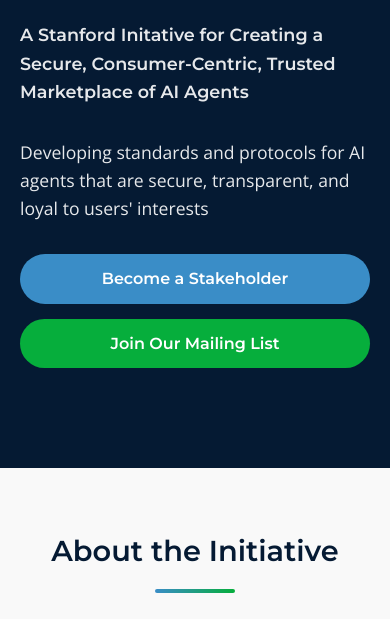
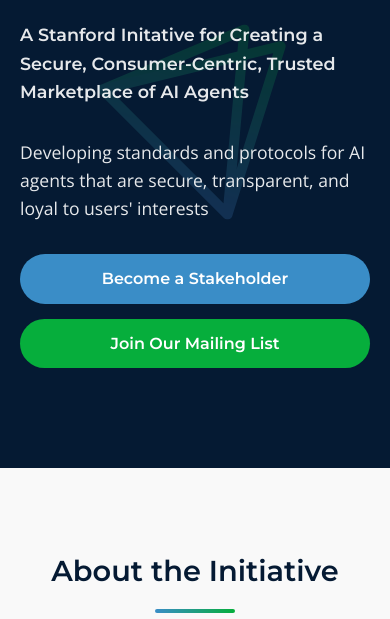
Before and after one commit to tobinsouth/loyalagents-website, a plain HTML site: page index.htm in a window 390 px wide. Shown: the part 225-844 px from the top of the page. Drawn offline with nearby package versions, Linux system fonts and the light colour scheme.

Commit message:
Much better triangle (human intervention)

```diff
--- a/index.htm
+++ b/index.htm
@@ -141,27 +141,24 @@
             color: white;
         }
 
-        /* Hero Section */
+        /* Hero Section (Updated Layout) */
         .hero {
             position: relative;
             min-height: 80vh;
-            display: flex;
-            align-items: center;
             overflow: hidden;
             padding: 0;
         }
 
-        .hero-background {
-            position: absolute;
-            top: 0;
-            left: 0;
-            width: 100%;
-            height: 100%;
-            background-color: #051A33;
-            z-index: -1;
+        .hero-wrapper {
+            display: flex;
+            flex-direction: row;
+            justify-content: space-between;
+            align-items: center;
+            min-height: 80vh;
         }
 
-        .hero-content {
+        .hero-content-container {
+            flex: 1;
             position: relative;
             z-index: 2;
             padding: 80px 0;
@@ -202,21 +199,19 @@
         }
 
         /* Triangle animation container */
-        #triangleContainer {
-            position: absolute;
-            right: 0;
-            top: 0;
-            width: 60%;
+        .hero-triangle-container {
+            flex: 1;
+            position: relative;
             height: 100%;
+            min-height: 80vh;
             z-index: 1;
+            display: flex;
+            align-items: center;
+            justify-content: center;
         }
 
         canvas {
             position: absolute;
-            right: 0;
-            top: 0;
-            width: 100%;
-            height: 100%;
             z-index: 1;
         }
 
@@ -377,16 +372,26 @@
 
         /* Mobile styles */
         @media (max-width: 991px) {
-            section {
-                padding: 60px 0;
+            .hero-wrapper {
+                flex-direction: column;
+            }
+
+            .hero-content-container {
+                max-width: 100%;
+                padding: 60px 0 40px;
+            }
+
+            .hero-triangle-container {
+                clear:both;
+                position: absolute;
+                top: 0;
+                left: 0;
+                width: 100%;
+                opacity: 0.4;
             }
 
             .hero-title {
                 font-size: 2.5rem;
-            }
-
-            .section-title {
-                font-size: 2rem;
             }
 
             canvas {
@@ -406,7 +411,7 @@
                 max-height: 30px;
             }
 
-            .hero-content {
+            .hero-content-container {
                 padding: 60px 0 100px;
             }
 
@@ -459,8 +464,10 @@
             }
 
             canvas {
-                right: -200px;
+                right: 0;
+                left: 0;
                 transform: scale(0.5);
+                transform-origin: center;
             }
 
             .section-title {
@@ -471,11 +478,9 @@
 </head>
 <body>
     <!-- Hero Section with Dynamic Triangles -->
-    <section class="hero">
-        <div class="hero-background"></div>
-        <div id="triangleContainer"></div>
-        <div class="container">
-            <div class="hero-content">
+    <section class="hero bg-dark">
+        <div class="container hero-wrapper">
+            <div class="hero-content-container">
                 <div class="logo-container">
                     <img src="./images/del_logo.svg" alt="Digital Economy Lab Logo" class="partner-logo">
                     <img src="./images/cr_logo.svg" alt="Consumer Reports Logo" class="partner-logo">
@@ -487,6 +492,9 @@
                     <a href="#stakeholder" class="btn btn-primary">Become a Stakeholder</a>
                     <a href="#mailing-list" class="btn btn-secondary">Join Our Mailing List</a>
                 </div>
+            </div>
+            <div class="hero-triangle-container" id="triangleContainer">
+                <!-- Triangle animation will go here -->
             </div>
         </div>
     </section>
@@ -662,13 +670,16 @@
         // Get device pixel ratio for high DPI displays
         const dpr = window.devicePixelRatio || 1;
 
-        // Set display size (css pixels)
-        canvas.style.width = `${containerRect.width}px`;
-        canvas.style.height = `${containerRect.height}px`;
+        // Calculate square size - take the minimum dimension
+        const squareSize = Math.min(containerRect.width, containerRect.height);
+
+        // Set display size (css pixels) - now square!
+        canvas.style.width = `${squareSize}px`;
+        canvas.style.height = `${squareSize}px`;
 
         // Set actual size in memory (scaled for DPI)
-        canvas.width = containerRect.width * dpr;
-        canvas.height = containerRect.height * dpr;
+        canvas.width = squareSize * dpr;
+        canvas.height = squareSize * dpr;
 
         // Get context and scale all drawing operations
         const ctx = canvas.getContext('2d');
@@ -676,8 +687,8 @@
 
         return {
             ctx,
-            width: containerRect.width,
-            height: containerRect.height
+            width: squareSize,
+            height: squareSize
         };
     }
 
@@ -688,41 +699,43 @@
     let { ctx, width, height } = setupCanvas();
 
     // Define center of the canvas for reference
-    let centerX = width / 2 - 75;
-    let centerY = height / 2 - 75;
+    let centerX = width / 2;
+    let centerY = height / 2;
 
-    // Make points relative to canvas size
-    const scale = Math.min(width, height) / 800; // Base scale on original 600px design
+    // Increase scale to fill more of the container
+    // Using a smaller divisor to make triangles larger
+    const scale = Math.min(width, height) / 500;
 
     // Fixed vertices A and B (common to both triangles)
+    // Increase the distance between points for larger triangles
     let pointA = {
-        x: centerX - 150 * scale,
-        y: centerY - 100 * scale
+        x: 10,
+        y: height / 3
     };
 
     let pointB = {
-        x: centerX + 150 * scale,
-        y: centerY + 100 * scale
+        x: 2* width / 3,
+        y: height - 10
     };
 
     // Adjust initial positions for C and C_star
     let pointC = {
-        x: centerX + 150 * scale,
-        y: centerY - 200 * scale,
-        baseX: centerX + 150 * scale,
-        baseY: centerY - 200 * scale,
-        amplitude: 50 * scale,
+        x: 2* width / 3,
+        y: 10,
+        baseX: 2* width / 3,
+        baseY: 10,
+        amplitude: 50,  // Increased amplitude
         frequency: 0.01,
         phaseX: 0,
         phaseY: Math.PI / 5
     };
 
     let pointCStar = {
-        x: centerX + 250 * scale,
-        y: centerY - 150 * scale,
-        baseX: centerX + 250 * scale,
-        baseY: centerY - 150 * scale,
-        amplitude: 50 * scale,
+        x: width - 10,
+        y: height / 6,
+        baseX: width - 10,
+        baseY: height / 6,
+        amplitude: 50,  // Increased amplitude
         frequency: 0.01,
         phaseX: Math.PI / 5,
         phaseY: Math.PI / 5
@@ -734,7 +747,7 @@
         ctx.clearRect(0, 0, width, height);
 
         // Scale line width based on canvas size
-        ctx.lineWidth = 15 * scale;
+        ctx.lineWidth = 20;  // Slightly thicker lines
         ctx.lineJoin = 'round';
         ctx.lineCap = 'round';
 
@@ -783,6 +796,32 @@
             pointC.frequency = 0.005 + Math.random() * 0.01;
             pointCStar.frequency = 0.005 + Math.random() * 0.015;
         }
+
+        // Don't exit max width and height
+        if (pointC.x > width - 10) {
+            pointC.x = width - 10;
+        }
+        if (pointC.y > height - 10) {
+            pointC.y = height - 10;
+        }
+        if (pointCStar.x > width - 10) {
+            pointCStar.x = width - 10;
+        }
+        if (pointCStar.y > height - 10) {
+            pointCStar.y = height - 10;
+        }
+        if (pointC.x < 10) {
+            pointC.x = 10;
+        }
+        if (pointC.y < 10) {
+            pointC.y = 10;
+        }
+        if (pointCStar.x < 10) {
+            pointCStar.x = 10;
+        }
+        if (pointCStar.y < 10) {
+            pointCStar.y = 10;
+        }
     }
 
     // Animation loop
@@ -798,21 +837,21 @@
         ({ ctx, width, height } = setupCanvas());
 
         // Update center points
-        centerX = width / 2 - 75;
-        centerY = height / 2 - 75;
+        centerX = width / 2;
+        centerY = height / 2;
 
-        // Update scale
-        const newScale = Math.min(width, height) / 800;
+        // Update scale with new divisor to make triangles larger
+        const newScale = Math.min(width, height) / 500;
 
         // Update all points with new scale and positions
         pointA = {
-            x: centerX - 150 * newScale,
-            y: centerY - 100 * newScale
+            x: centerX - 200 * newScale,
+            y: centerY - 150 * newScale
         };
 
         pointB = {
-            x: centerX + 150 * newScale,
-            y: centerY + 100 * newScale
+            x: centerX + 200 * newScale,
+            y: centerY + 150 * newScale
         };
 
         // Update C and C_star with new positions
@@ -820,9 +859,9 @@
         const cPhaseY = pointC.phaseY;
         pointC = {
             ...pointC,
-            baseX: centerX + 150 * newScale,
-            baseY: centerY - 200 * newScale,
-            amplitude: 50 * newScale,
+            baseX: centerX + 200 * newScale,
+            baseY: centerY - 250 * newScale,
+            amplitude: 70 * newScale,
             phaseX: cPhaseX,
             phaseY: cPhaseY
         };
@@ -831,9 +870,9 @@
         const csPhaseY = pointCStar.phaseY;
         pointCStar = {
             ...pointCStar,
-            baseX: centerX + 250 * newScale,
-            baseY: centerY - 150 * newScale,
-            amplitude: 50 * newScale,
+            baseX: centerX + 300 * newScale,
+            baseY: centerY - 200 * newScale,
+            amplitude: 70 * newScale,
             phaseX: csPhaseX,
             phaseY: csPhaseY
         };
```
